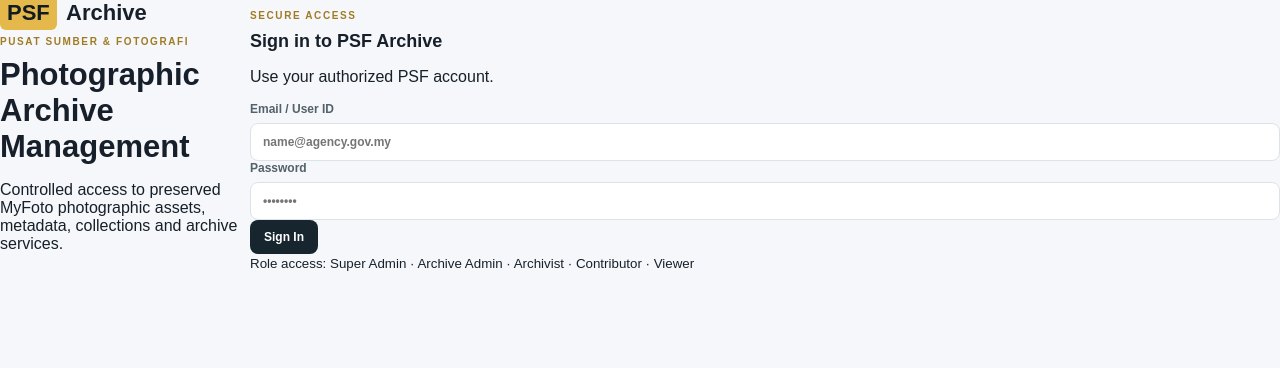
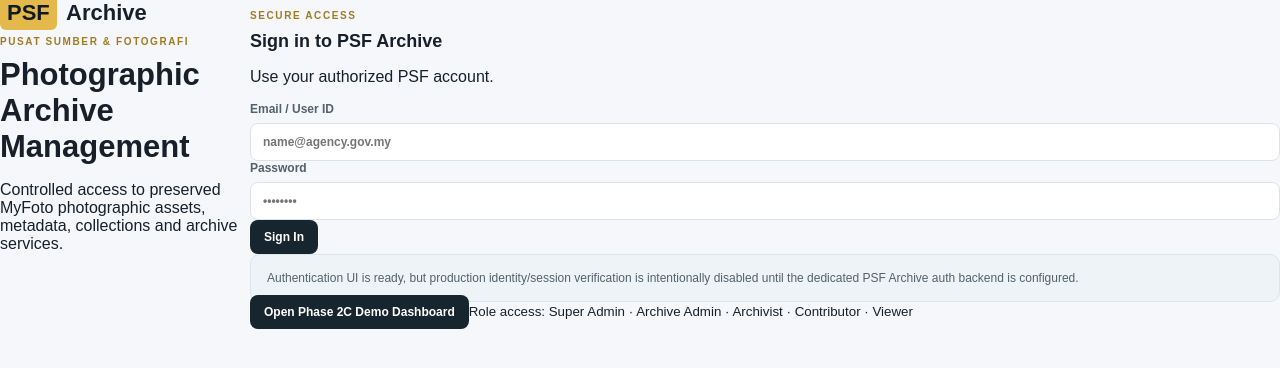
Before and after one commit to almunirah/psf-archive, a Next.js app: page /sign-in in a window 1280 px wide. Shown: the top 368 px of the page. Built offline with nearby package versions, Linux system fonts and the light colour scheme.

Commit message:
feat: make sign-in shell explicit and navigable

```diff
--- a/app/sign-in/page.tsx
+++ b/app/sign-in/page.tsx
@@ -1,3 +1,5 @@
+import Link from 'next/link';
+
 export default function SignInPage() {
   return (
     <main className="auth-shell">
@@ -14,8 +16,10 @@ export default function SignInPage() {
         <form>
           <label>Email / User ID<input type="text" name="identity" autoComplete="username" placeholder="name@agency.gov.my" /></label>
           <label>Password<input type="password" name="password" autoComplete="current-password" placeholder="••••••••" /></label>
-          <button type="button">Sign In</button>
+          <button type="button" disabled title="Production identity provider not configured">Sign In</button>
         </form>
+        <div className="notice">Authentication UI is ready, but production identity/session verification is intentionally disabled until the dedicated PSF Archive auth backend is configured.</div>
+        <Link className="button-link" href="/dashboard">Open Phase 2C Demo Dashboard</Link>
         <small>Role access: Super Admin · Archive Admin · Archivist · Contributor · Viewer</small>
       </section>
     </main>
```
